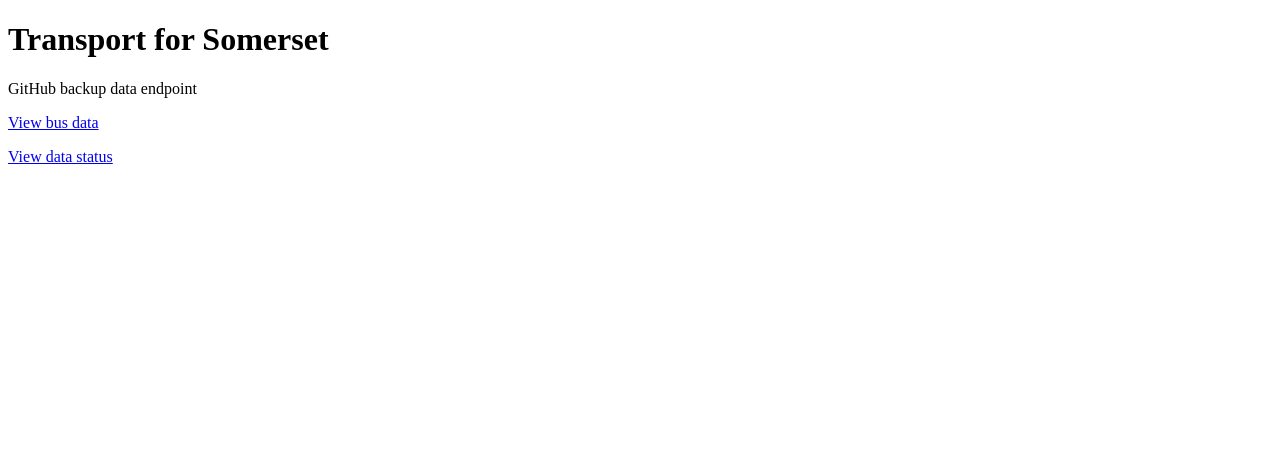
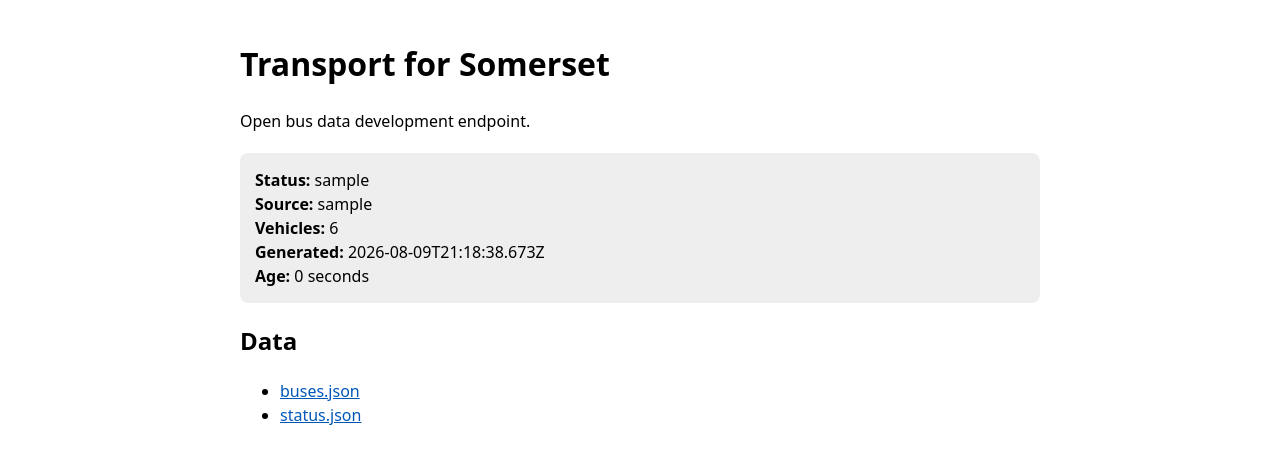
Before and after one commit to transportforsomerset/BODS, a website: page docs/index.html in a window 1280 px wide. Drawn offline with Linux system fonts and the light colour scheme; files whose address does not match are found by name.

Commit message:
Update index.html

```diff
--- a/docs/index.html
+++ b/docs/index.html
@@ -3,19 +3,64 @@
 <head>
   <meta charset="UTF-8">
   <meta name="viewport" content="width=device-width, initial-scale=1.0">
-  <title>Transport for Somerset – Data Test</title>
+  <title>Transport for Somerset – Open Bus Data</title>
+
+  <style>
+    body {
+      font-family: system-ui, sans-serif;
+      max-width: 800px;
+      margin: 40px auto;
+      padding: 0 20px;
+      line-height: 1.5;
+    }
+
+    .status {
+      padding: 15px;
+      border-radius: 8px;
+      background: #eee;
+      margin: 20px 0;
+    }
+
+    a {
+      color: #0057b8;
+    }
+  </style>
 </head>
+
 <body>
   <h1>Transport for Somerset</h1>
 
-  <p>GitHub backup data endpoint</p>
-
   <p>
-    <a href="buses.json">View bus data</a>
+    Open bus data development endpoint.
   </p>
 
-  <p>
-    <a href="status.json">View data status</a>
-  </p>
+  <div class="status" id="status">
+    Loading data status...
+  </div>
+
+  <h2>Data</h2>
+
+  <ul>
+    <li><a href="buses.json">buses.json</a></li>
+    <li><a href="status.json">status.json</a></li>
+  </ul>
+
+  <script>
+    fetch("status.json")
+      .then(response => response.json())
+      .then(status => {
+        document.getElementById("status").innerHTML = `
+          <strong>Status:</strong> ${status.status}<br>
+          <strong>Source:</strong> ${status.source}<br>
+          <strong>Vehicles:</strong> ${status.vehicle_count}<br>
+          <strong>Generated:</strong> ${status.generated_at}<br>
+          <strong>Age:</strong> ${status.data_age_seconds} seconds
+        `;
+      })
+      .catch(() => {
+        document.getElementById("status").textContent =
+          "Unable to retrieve bus data status.";
+      });
+  </script>
 </body>
 </html>
```
